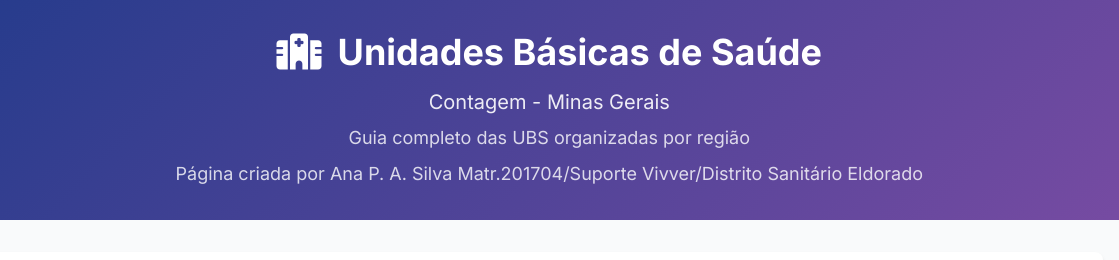
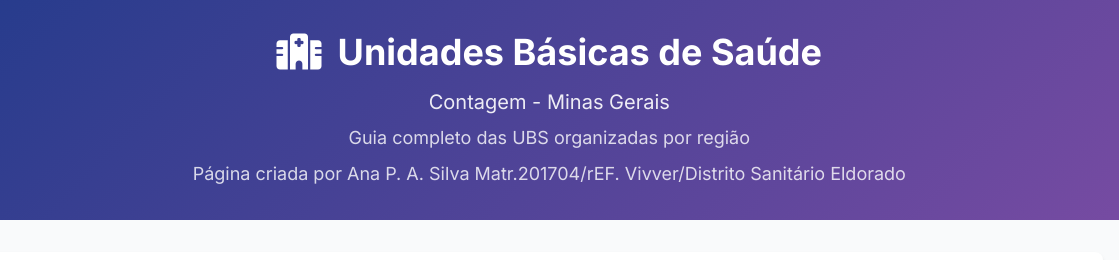
Before and after one commit to compartilhaeldorado-bit/distrito-petrol-ndia, a plain HTML site: page telefones_unidades_saude.html in a window 1280 px wide. Shown: the top 260 px of the page, 161-1280 px from the left. Drawn offline with nearby package versions, Linux system fonts and the light colour scheme.

Commit message:
Update telefones_unidades_saude.html

```diff
--- a/telefones_unidades_saude.html
+++ b/telefones_unidades_saude.html
@@ -109,7 +109,7 @@
                 </div>
                 <p class="text-xl opacity-90">Contagem - Minas Gerais</p>
                 <p class="text-lg opacity-80 mt-2">Guia completo das UBS organizadas por região</p>
-                <p class="text-lg opacity-80 mt-2">Página criada por Ana P. A. Silva Matr.201704/Suporte Vivver/Distrito Sanitário Eldorado</p>
+                <p class="text-lg opacity-80 mt-2">Página criada por Ana P. A. Silva Matr.201704/rEF. Vivver/Distrito Sanitário Eldorado</p>
             </div>
         </div>
     </div>
```
